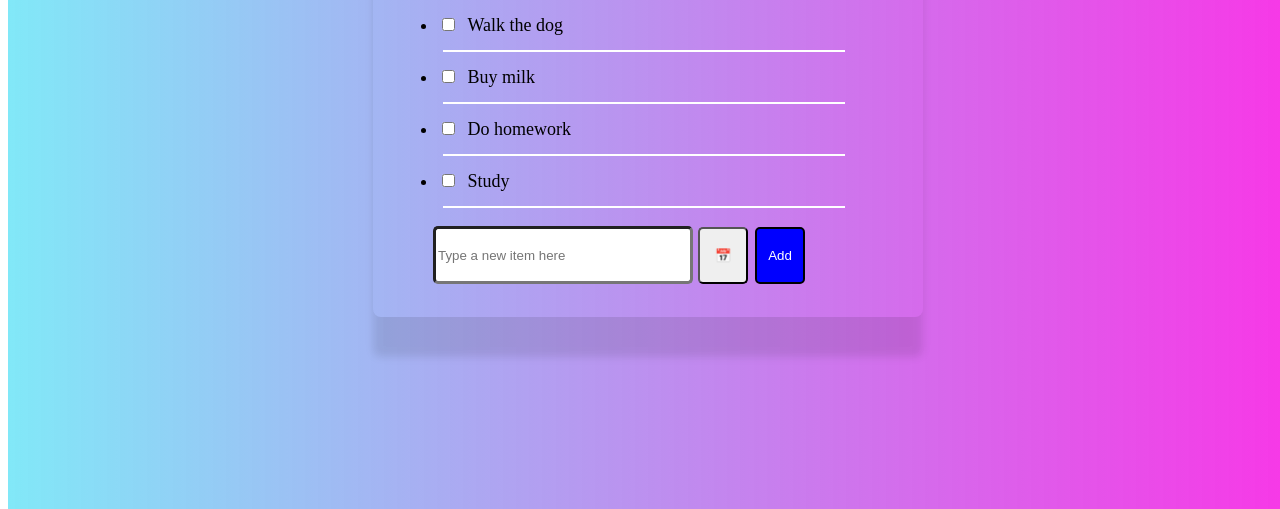
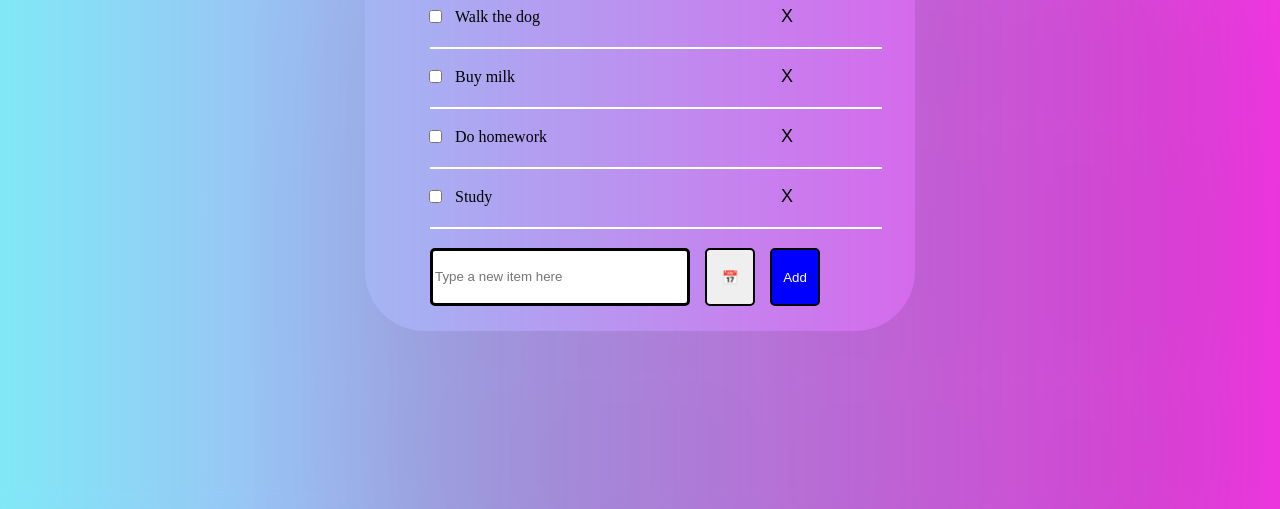
Before and after one commit to jsho982045/Project001-ToDoList, a plain HTML site: page index.html in a window 1280 px wide. Shown: the part 291-800 px from the top of the page. Drawn offline with Linux system fonts and the light colour scheme.

Commit message:
Added the add button and add function in js to add new tasks to the list. Added the delete buttons and deleteTask function. Added the calendar button to pick a date. Made some css changes to make the design more appealing and a better ui/ux expereience

```diff
--- a/index.html
+++ b/index.html
@@ -2,7 +2,7 @@
 <html>
 <head>
     <meta charset="UTF-8">
-        <meta name="viewport" conent="width=device-width", initial-scale=1.0>
+    <meta name="viewport" content="width=device-width, initial-scale=1.0">
     <title>Project 001 - To Do List</title>
     <link rel="stylesheet" href="style.css">
 </head>
@@ -10,35 +10,38 @@
     <div class="container">
         <div class="sub-container">
             <h1>To Do List</h1>
-                <div class="list" id="list">
-                    <ul class="list-items" id="list-items">
-                        <li class="list-item">
-                            <input type="checkbox">
-                            <label id="flist" name="flist">Walk the dog</label>
-                            <div class="white-border"></div>
+            <ul class="list-items">
+                <li class="list-item flist">
+                    <input type="checkbox" class="checkbox">
+                    <label class="task">Walk the dog</label>
+                    <button class="delete-button" id="delete-button">X</button>
                 </li>
-                        <li class="list-item">
-                            <input type="checkbox">
-                            <label id="flist" name="flist" >Buy milk</label>
-                            <div class="white-border"></div>
+                <div class="white-bar" id="white-bar"></div>
+                <li class="list-item flist">
+                    <input type="checkbox" class="checkbox">
+                    <label class="task">Buy milk</label>
+                    <button class="delete-button" id="delete-button">X</button>
                 </li>
-                        <li class="list-item">
-                            <input type="checkbox">
-                            <label id="flist" name="flist">Do homework</label>
-                            <div class="white-border"></div>
+                <div class="white-bar" id="white-bar"></div>
+                <li class="list-item flist">
+                    <input type="checkbox" class="checkbox">
+                    <label class="task">Do homework</label>
+                    <button class="delete-button" id="delete-button">X</button>
                 </li>
-                        <li class="list-item">
-                            <input type="checkbox">
-                            <label id="flist" name="flist">Study</label></li>
-                            <div class="white-border"></div>
+                <div class="white-bar" id="white-bar"></div>
+                <li class="list-item flist">
+                    <input type="checkbox" class="checkbox">
+                    <label class="task">Study</label>
+                    <button class="delete-button" id="delete-button">X</button>
+                </li>
+                <div class="white-bar" id="white-bar"></div>
             </ul>
             <input class="input-box" id="input-box" placeholder="Type a new item here" required>
             <div class="date-button">
                 <button class="date-button" id="date-button">📅</button>
+            </div>
             <div class="add-button">
                 <button class="add-button" id="add-button">Add</button>
-                        </div>
-                    </div>
             </div>
         </div>
     </div>
--- a/script.js
+++ b/script.js
@@ -0,0 +1,59 @@
+document.getElementById("add-button").addEventListener("click", addTask); // We use getElementById to search for any instances of add-button in the html. We then use an eventListener to track when the button is clicked which will call the addTask function
+// Function to add new tasks
+function addTask() {
+    // Get input
+    var taskInput = document.getElementById("input-box").value;
+    // Create new item in list
+    var newTask = document.createElement('li');
+    // Use existing styling for added tasks to ensure consistency in design
+    newTask.classList.add("list-item", "flist");
+
+    // Creating checkbox
+    var checkbox = document.createElement("input");
+    checkbox.type = 'checkbox';
+
+    // Creating a new dynamic HTML label element
+    var label = document.createElement('label');
+    // Adds the task class to ensure styles are the same for new tasks added as the default tasks
+    label.classList.add('task');
+    // Getting the input
+    label.textContent = taskInput;
+
+    // Adding the delete button to the new task
+    var newDeleteButton = document.createElement('button');
+    newDeleteButton.classList.add('delete-button');
+    newDeleteButton.textContent = 'X';
+
+    // Adding the checkbox and styling to the new task
+    newTask.appendChild(checkbox);
+    newTask.appendChild(label);
+    newTask.appendChild(newDeleteButton);
+
+    // Add new tasks to the list
+    var taskList = document.querySelector(".list-items");
+    taskList.appendChild(newTask); // We add the new task to the list by using getElementById to first find the list and then appendChild to add the new task to the list
+
+    // Add the white bar after the task for consistency in design
+    var whiteBar = document.createElement('div');
+    whiteBar.classList.add('white-bar');
+    taskList.appendChild(whiteBar);
+
+    // Clear input box once add button is clicked
+    document.getElementById("input-box").value = "";
+}
+
+document.querySelector('.list-items').addEventListener("click", deleteTask);
+// Function to delete tasks
+function deleteTask(event) {
+    // Gets the element where the event occurs (delete button)
+    if (event.target.classList.contains('delete-button')) {
+        // We access the parent element to delete the entire task and styling
+        var taskItem = event.target.parentElement;
+        taskItem.remove();
+    }
+    // Remove the white bar
+    var whiteBar = taskItem.nextElementSibling;
+    if (whiteBar && whiteBar.classList.contains("white-bar")) {
+        whiteBar.remove();
+    }
+}
--- a/style.css
+++ b/style.css
@@ -1,83 +1,140 @@
-.body {
+body {
     margin: 0;
     padding: 0;
     display: flex;
+    justify-content: center;
+    align-items: center;
+    height: 100vh;
+    background-image: linear-gradient(to right, #34daf39e, #f738e7);
+    backdrop-filter: blur(10px);
 }
 
 .container {
-    width: 100%;
-    height: 100vh;
     display: flex;
     justify-content: center;
     align-items: center;
-    background-image: linear-gradient(to right, #34daf39e, #f738e7);
-    position: fixed;
-    backdrop-filter: blur(10px);
+    height: 100%;
+    width: 100%;
 }
 
 .sub-container {
-    border: 5px transparent ;
-    border-radius: 8px;
+    border: 5px transparent;
+    border-radius: 60px;
     width: 500px;
-    height: 350px;
     background-color: transparent;
-    box-shadow: 0 40px 8px rgba(0, 0, 0, 0.1);
+    box-shadow: 180px 180px 180px 180px rgba(0, 0, 0, 0.1);
     padding: 25px;
 }
 h1 {
-    font-size: 24px;
+    font-family: 'Montserrate';
+    font-size: 32px;
     color: white;
-    margin-bottom: 315px;
-}
-.list {
-    align-items: center;
-    justify-content: center;
-    font-size: 18px;
-    margin-top: -300px;
+    font-style: bold;
+    text-shadow: 2px 2px 4px #b3bdcd;
 }
 
-#flist {
+.list-items {
+    list-style-type: none;
+    padding: 0;
+}
+
+.list-item {
+    display: flex;
+    align-items: center;
+    margin: 10px 0;
+}
+
+.flist {
     border-width: 5px;
     margin: 5px;
     line-height: 50px;
+    margin-left: 35px;
+    margin-top: 10px;
 }
 
-#input-box {
+.task {
+    margin-left: 10px;
+}
+
+.input-box {
     border-radius: 5px;
-    border-width: 3px;
+    border: 3px solid black;
     width: 250px;
     height: 50px;
-    margin-left: 35px;
+    margin-top: 10px;
+    margin-left: 40px;
+}
+
+.add-button button {
+    background: blue;
+    color: white;
+    width: 50px;
+    height: 58px;
+    cursor: pointer;
+    border-radius: 5px;
+    border: 2px solid #000;
+    margin-left: 380px;
+    margin-top: -57.5px;
+    position: fixed;
+}
+
+.add-button button:hover {
+    background: #4a3d9c;
+}
+
+.add-button button:active {
+    background: #83b2ff;
+}
+
+.date-button button {
+    width: 50px;
+    height: 58px;
+    cursor: pointer;
+    border-radius: 5px;
+    border: 2px solid #000;
+    margin-left: 315px;
+    margin-top: -57.5px;
+    position: fixed;
+}
+
+.date-button button:hover {
+    background: #c7c7c7;
+}
+
+.white-bar {
+    border: 1px solid white;
+    width: 450px;
+    margin-left: 40px;
+    position: fixed;
+}
+
+.delete-button {
+    margin-left: 350px;
+    font-size: 18px;
+    background: none;
+    border: none;
+    position: fixed;
+    cursor: pointer;
+}
+
+.delete-button:hover {
+    color: red;
+    font-size: 36px;
+}
+
+
+input[type="checkbox"] {
     position: relative;
 }
 
-.white-border {
-    border: 1px solid #fff;
-    width: 400px;
-    margin-left: 5px;
-
-}
-
-#add-button {
-    background: blue;
-    border: none;
-    color: white;
-    width: 50px;
-    height: 57px;
-    margin-left: 357px;
-    margin-top: -57px;
-    cursor: pointer;
-    position: fixed;
-    border-radius: 5px;
-    border: 2px solid #000;
-}
-
-#date-button {
-    width: 50px;
-    height: 57px;
-    margin-left: 300px;
-    margin-top: -57px;
-    position: fixed;
-    border-radius: 5px;
+input[type="checkbox"]:hover::before {
+    content: "\2713";
+    position: absolute;
+    opacity: 1.0;
+    font-size: 16px;
+    left: 50%;
+    top: 40%;
+    transform: translate(-50%, -50%);
+    line-height: 1;
     cursor: pointer;
 }
```
Lines whose indentation alone changed are shown as unchanged.
